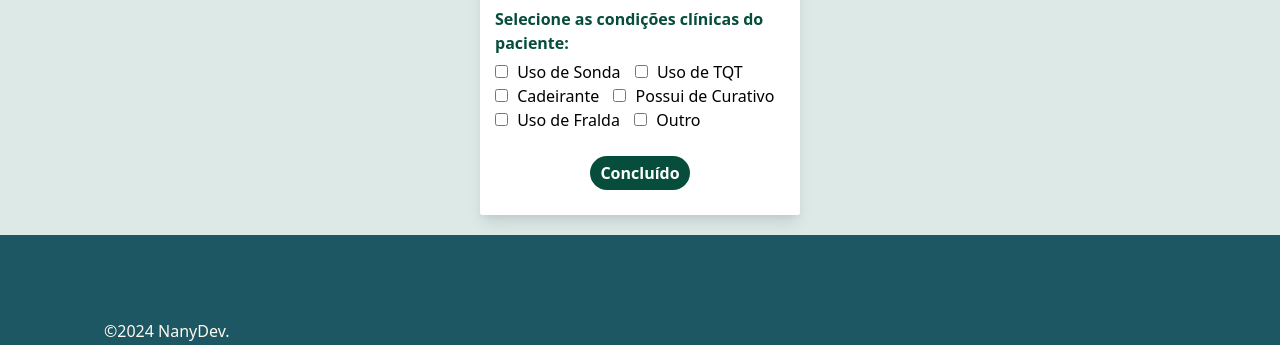
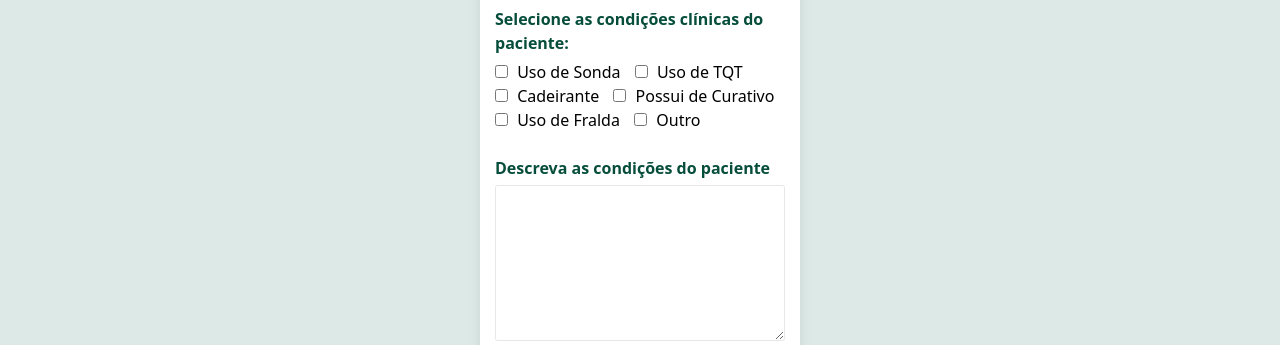
Before and after one commit to nanydev/nhc, a website: page cliente.html in a window 1280 px wide. Shown: the part 1396-1741 px from the top of the page. Drawn offline with nearby package versions, Linux system fonts and the light colour scheme.

Commit message:
Update cliente.html

```diff
--- a/cliente.html
+++ b/cliente.html
@@ -315,7 +315,11 @@
 
                 <br>
 
-
+                <!-- Grupo de campos -->
+                <div class="mb-4">
+                    <label for="condicoes do paciente" class="block mb-2 font-semibold text-green-900">Descreva as condições do paciente</label>
+                    <textarea rows="6" required id="condicoes do paciente" name="condicoes do paciente" class="w-full px-3 py-2 border rounded focus:outline-none focus:border-green-500"></textarea>
+                </div>
 
 
             <!-- Botão para enviar o formulário -->
```
